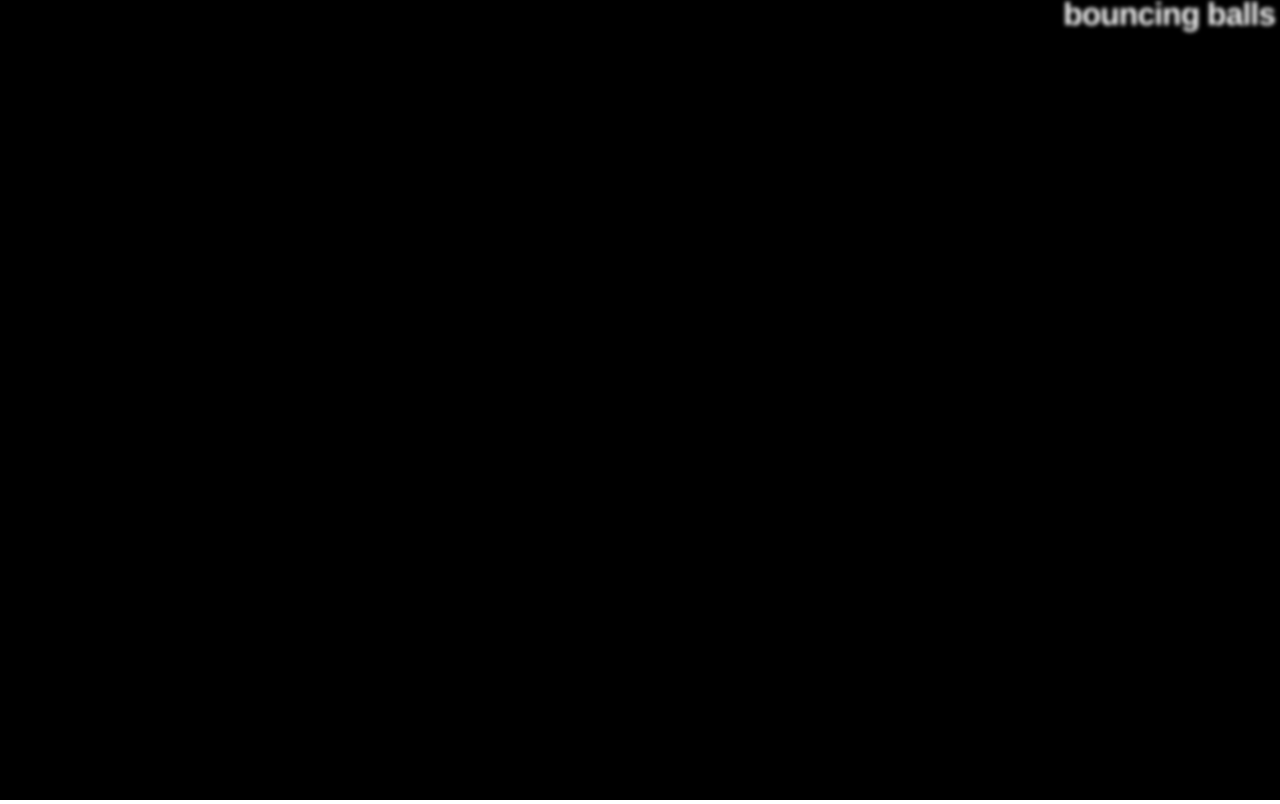
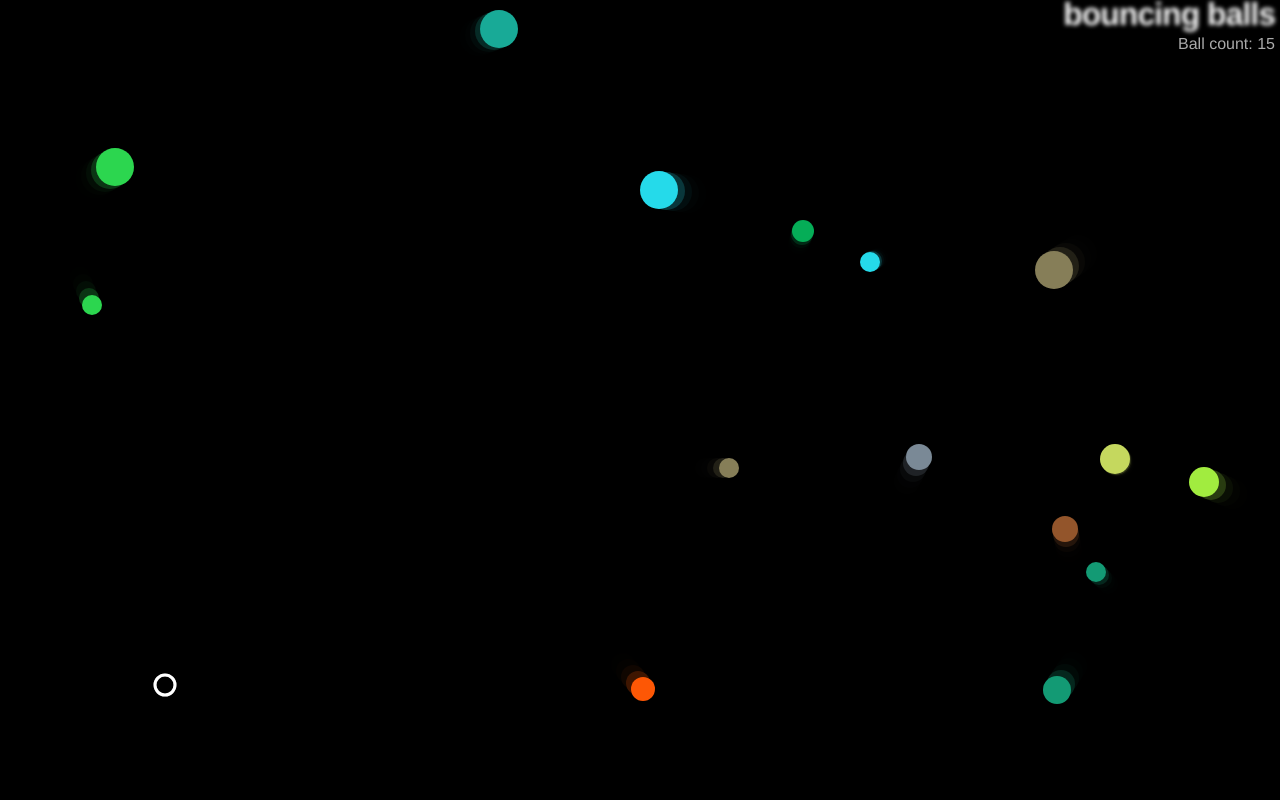
Before and after one commit to JavierPons/BouncingBalls, a plain HTML site: page index.html in a window 1280 px wide. Drawn offline with Linux system fonts and the light colour scheme.

Commit message:
Added code check something from tutorial, Now it works, let's play

```diff
--- a/index.html
+++ b/index.html
@@ -8,6 +8,7 @@
 
   <body>
     <h1>bouncing balls</h1>
+    <p>Ball count:</p>
     <canvas></canvas>
 
     <script src="main.js"></script>
--- a/main.js
+++ b/main.js
@@ -1,4 +1,7 @@
 /// setup canvas
+
+var para = document.querySelector('p');
+var count = 0;
 
 var canvas = document.querySelector('canvas');
 var ctx = canvas.getContext('2d');
@@ -27,23 +30,9 @@ function Shape(x, y, velX, velY, exists) {
         this.color = color;
         this.size = size;
 }
-
+//important to do this!
 Ball.prototype = Object.create(Shape.prototype);
 Ball.prototype.constructor = Ball;
-
-function EvilCircle(x ,y, velX, velY, exists){
-  Shape.call(this, x, y, 20, 20, exists)
-
-  this.color = 'white';
-  this.size = 10;
-
-}
-
-EvilCircle.prototype = Object.create(Shape.prototype);
-EvilCircle.prototype.constructor = EvilCircle;
-//important to do this!
-
-
 
   Ball.prototype.draw =  function() {
     ctx.beginPath();
@@ -51,7 +40,7 @@ EvilCircle.prototype.constructor = EvilCircle;
     ctx.arc(this.x, this.y, this.size, 0, 2 * Math.PI);
     ctx.fill();
 
-  }
+  };
 
   Ball.prototype.update = function() {
     if ((this.x + this.size) >= width) {
@@ -72,7 +61,7 @@ EvilCircle.prototype.constructor = EvilCircle;
 
     this.x += this.velX;
     this.y += this.velY;
-  }
+  };
 
   Ball.prototype.collisionDetect = function() {
     for (var j = 0; j < balls.length; j++) {
@@ -81,14 +70,90 @@ EvilCircle.prototype.constructor = EvilCircle;
         var dy = this.y - balls[j].y;
         var distance = Math.sqrt(dx * dx + dy * dy);
 
-        if (distance < this.size + balls[j].size) {
+        if (distance < this.size + balls[j].size && balls[j].exists) {
           balls[j].color = this.color = 'rgb(' + random(0, 255) + ',' + random(0, 255) + ',' + random(0, 255) +')';
         }
       }
     }
+  };
+
+
+  function EvilCircle(x ,y, exists){
+    Shape.call(this, x, y, 20, 20, exists)
+
+    this.color = 'white';
+    this.size = 10;
+
   }
 
+  EvilCircle.prototype = Object.create(Shape.prototype);
+  EvilCircle.prototype.constructor = EvilCircle;
+
+  EvilCircle.prototype.draw =  function() {
+    ctx.beginPath();
+    ctx.strokeStyle = this.color;
+    ctx.lineWidth = 3;
+    ctx.arc(this.x, this.y, this.size, 0, 2 * Math.PI);
+    ctx.stroke();
+
+  };
+
+  EvilCircle.prototype.checkBounds = function() {
+
+    if ((this.x + this.size) >= width) {
+      this.x = -(this.size);
+    }
+
+    if ((this.x - this.size) <= 0) {
+      this.x = -(this.size);
+    }
+
+    if ((this.y + this.size) >= height) {
+      this.y = -(this.size);
+    }
+
+    if ((this.y - this.size) <= 0) {
+      this.y = -(this.size);
+    }
+  };
+
+  EvilCircle.prototype.setControls = function() {
+    var _this = this;
+  window.onkeydown = function(e) {
+    if(e.keyCode === 65) { // a
+      _this.x -= _this.velX;
+    } else if(e.keyCode === 68) { // d
+      _this.x += _this.velX;
+    } else if(e.keyCode === 87) { // w
+      _this.y -= _this.velY;
+    } else if(e.keyCode === 83) { // s
+      _this.y += _this.velY;
+    }
+  };
+  };
+
+  EvilCircle.prototype.collisionDetect = function() {
+    for (var j = 0; j < balls.length; j++) {
+      if (balls[j].exists) {
+        var dx = this.x - balls[j].x;
+        var dy = this.y - balls[j].y;
+        var distance = Math.sqrt(dx * dx + dy * dy);
+
+        if (distance < this.size + balls[j].size) {
+          balls[j].exists = false;
+          count--;
+          para.textContent = 'Ball count: ' + count;
+        }
+      }
+    }
+  };
+
+
   var balls = [];
+
+  var evil = new EvilCircle(random(0,width), random(0,height), true);
+evil.setControls();
+
 
   function loop() {
     ctx.fillStyle = 'rgba(0, 0, 0, 0.75)';
@@ -103,17 +168,25 @@ EvilCircle.prototype.constructor = EvilCircle;
         random(0 + size,height - size),
         random(-7,7),
         random(-7,7),
+        true,
         'rgb(' + random(0,255) + ',' + random(0,255) + ',' + random(0,255) +')',
         size
       );
       balls.push(ball);
+      count++;
+      para.textContent = 'Ball count: ' + count;
     }
 
     for (var i = 0; i < balls.length; i++) {
+      if(balls[i].exists) {
       balls[i].draw();
       balls[i].update();
       balls[i].collisionDetect();
+      }
     }
+      evil.draw();
+      evil.checkBounds();
+      evil.collisionDetect();
 
     requestAnimationFrame(loop);
   }
--- a/style1.css
+++ b/style1.css
@@ -23,3 +23,11 @@ h1 {
   color: transparent;
   text-shadow: 0 0 4px white;
 }
+
+p {
+  position: absolute;
+  margin: 0;
+  top: 35px;
+  right: 5px;
+  color: #aaa;
+}
```
